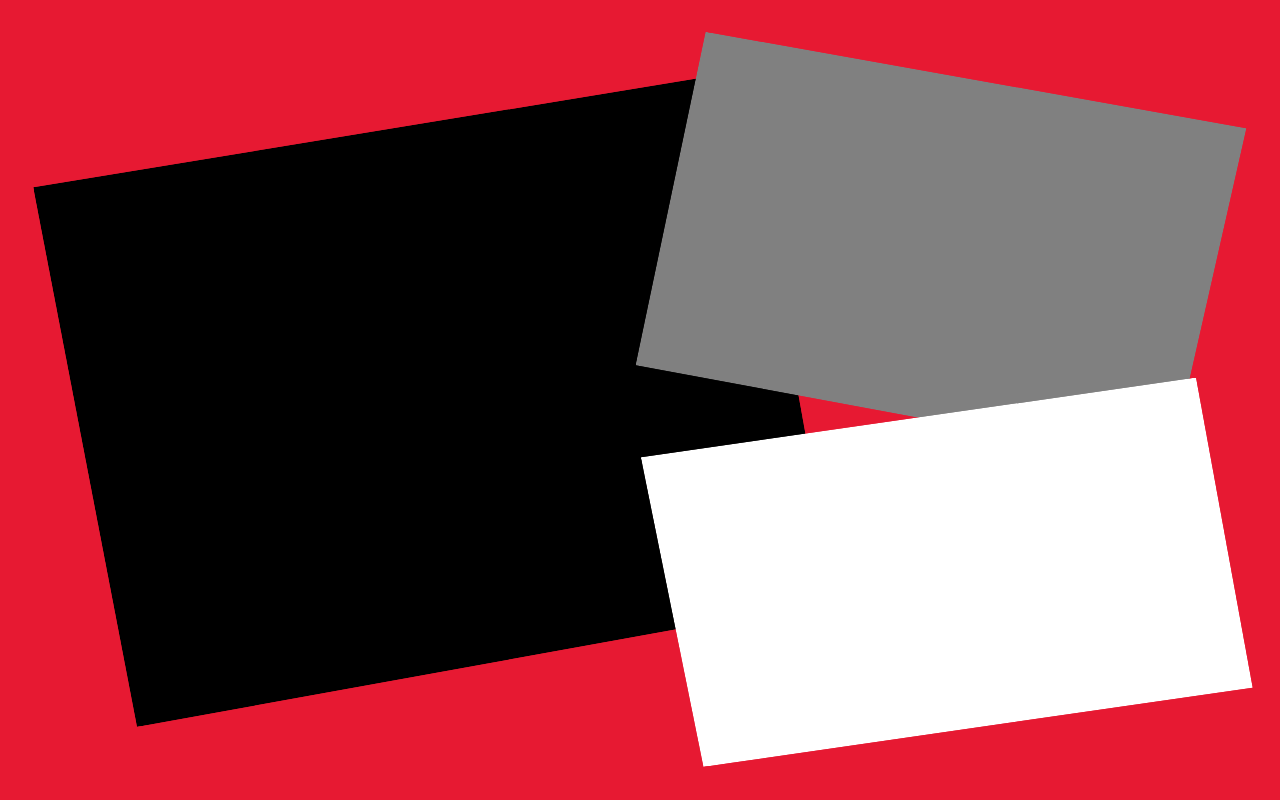
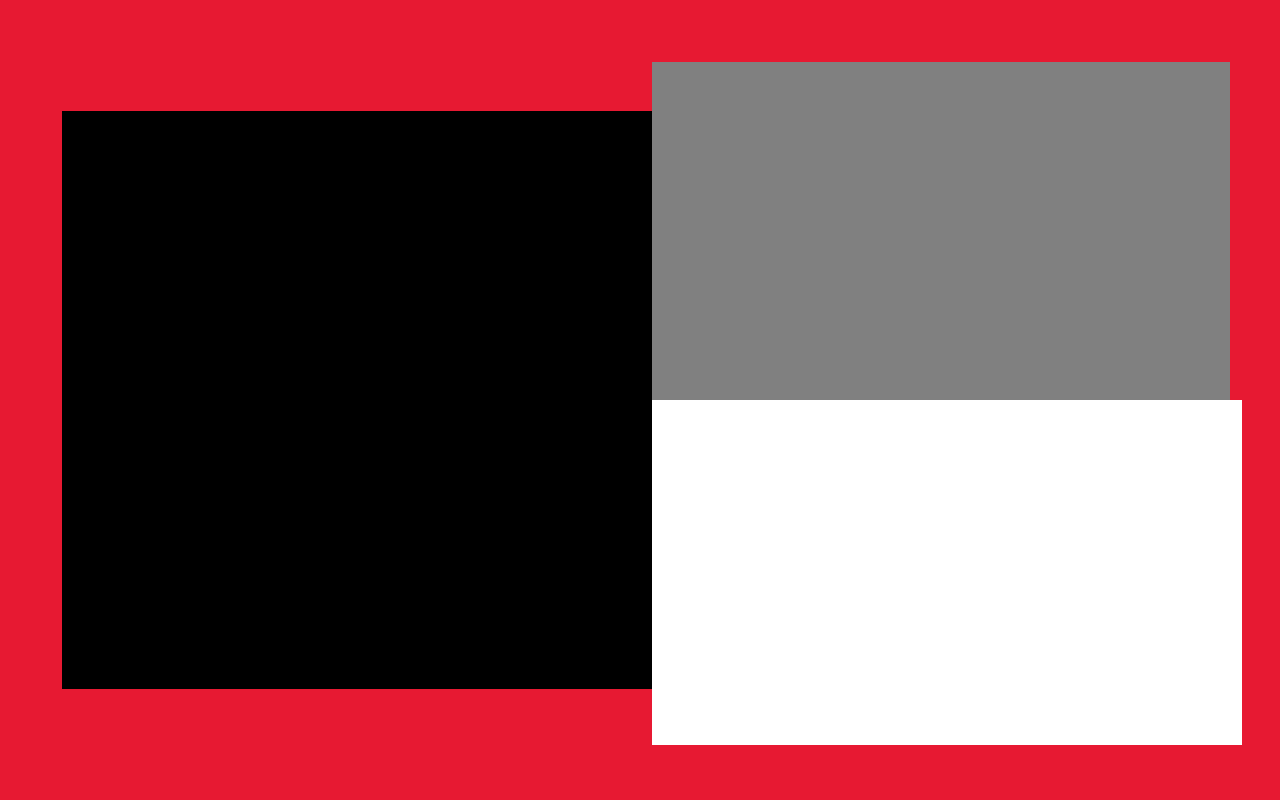
Before and after one commit to vuhanam8-ctrl/Ready-Set-Go, a plain HTML site: page index.html in a window 1280 px wide. Drawn offline with Linux system fonts and the light colour scheme.

Commit message:
Straighten boxes and remove angled edges

```diff
--- a/index.html
+++ b/index.html
@@ -12,12 +12,11 @@
     .stages { position: relative; width: min(94vw, 1400px); height: 88svh; isolation: isolate; }
     .stage { position: absolute; }
     .model-mount { position: absolute; inset: 0; background: #000000; }
-    .stage-main { left: 2%; top: 9%; width: 62%; height: 82%; z-index: 0; transform: rotate(-7deg); clip-path: polygon(0 5%, 96% 0, 100% 93%, 5% 100%); }
-    .stage-main .model-mount { clip-path: polygon(0 5%, 96% 0, 100% 93%, 5% 100%); }
-    .stage-second { right: 1%; top: 2%; width: 48%; height: 53%; z-index: 1; transform: rotate(7deg); clip-path: polygon(5% 0, 100% 8%, 94% 100%, 0 91%); }
-    .stage-second .model-mount { background: #808080; clip-path: polygon(5% 0, 100% 8%, 94% 100%, 0 91%); }
-    .stage-third { right: 0; bottom: 1%; width: 49%; height: 49%; z-index: 2; transform: rotate(-5deg); clip-path: polygon(0 9%, 95% 0, 100% 91%, 6% 100%); }
-    .stage-third .model-mount { background: #ffffff; clip-path: polygon(0 9%, 95% 0, 100% 91%, 6% 100%); }
+    .stage-main { left: 2%; top: 9%; width: 62%; height: 82%; z-index: 0; }
+    .stage-second { right: 1%; top: 2%; width: 48%; height: 53%; z-index: 1; }
+    .stage-second .model-mount { background: #808080; }
+    .stage-third { right: 0; bottom: 1%; width: 49%; height: 49%; z-index: 2; }
+    .stage-third .model-mount { background: #ffffff; }
     .model-mount canvas { display: block; width: 100%; height: 100%; }
     @media (max-width: 650px) {
       .stages { width: 90vw; height: 83svh; }
```
